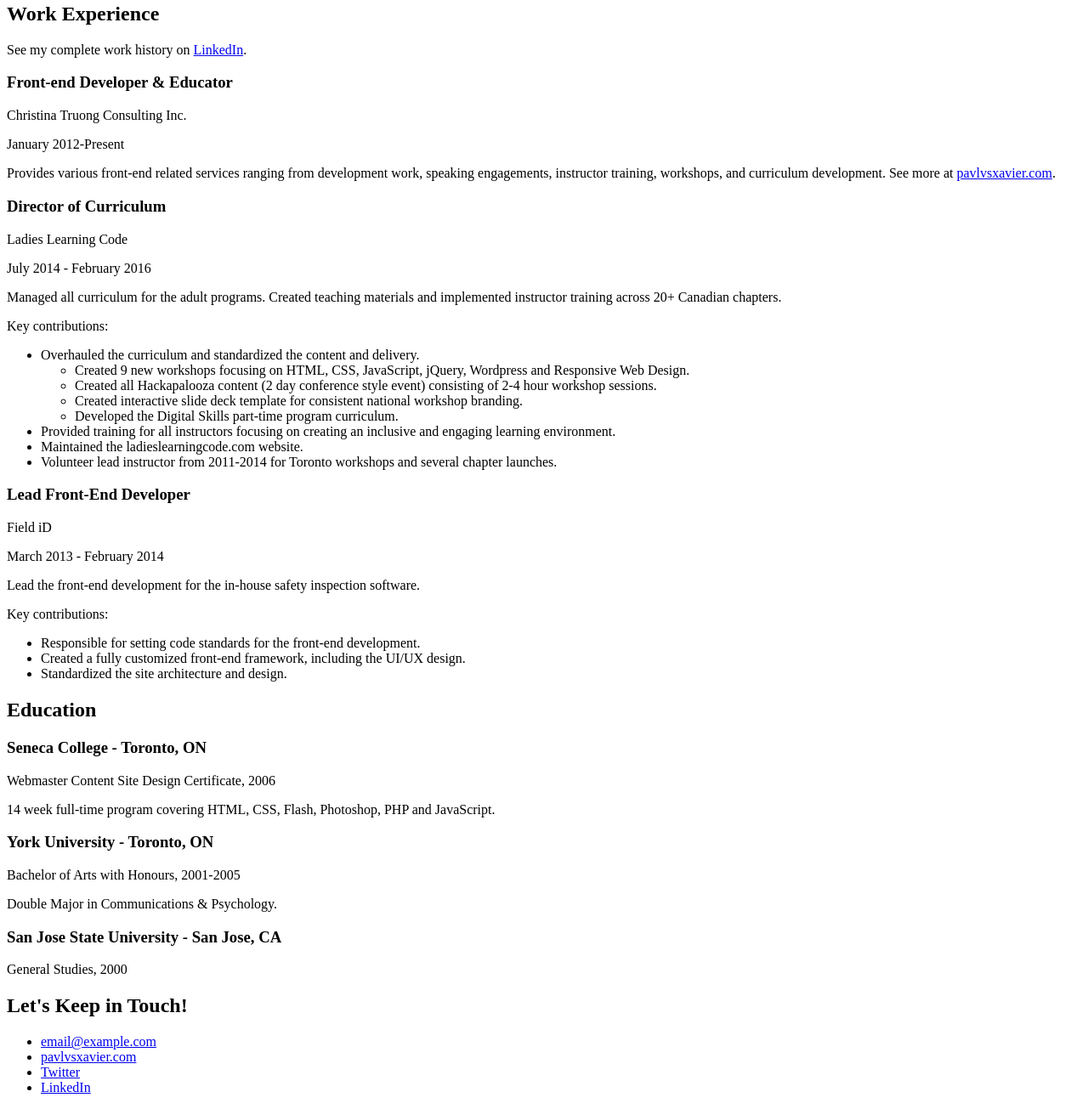
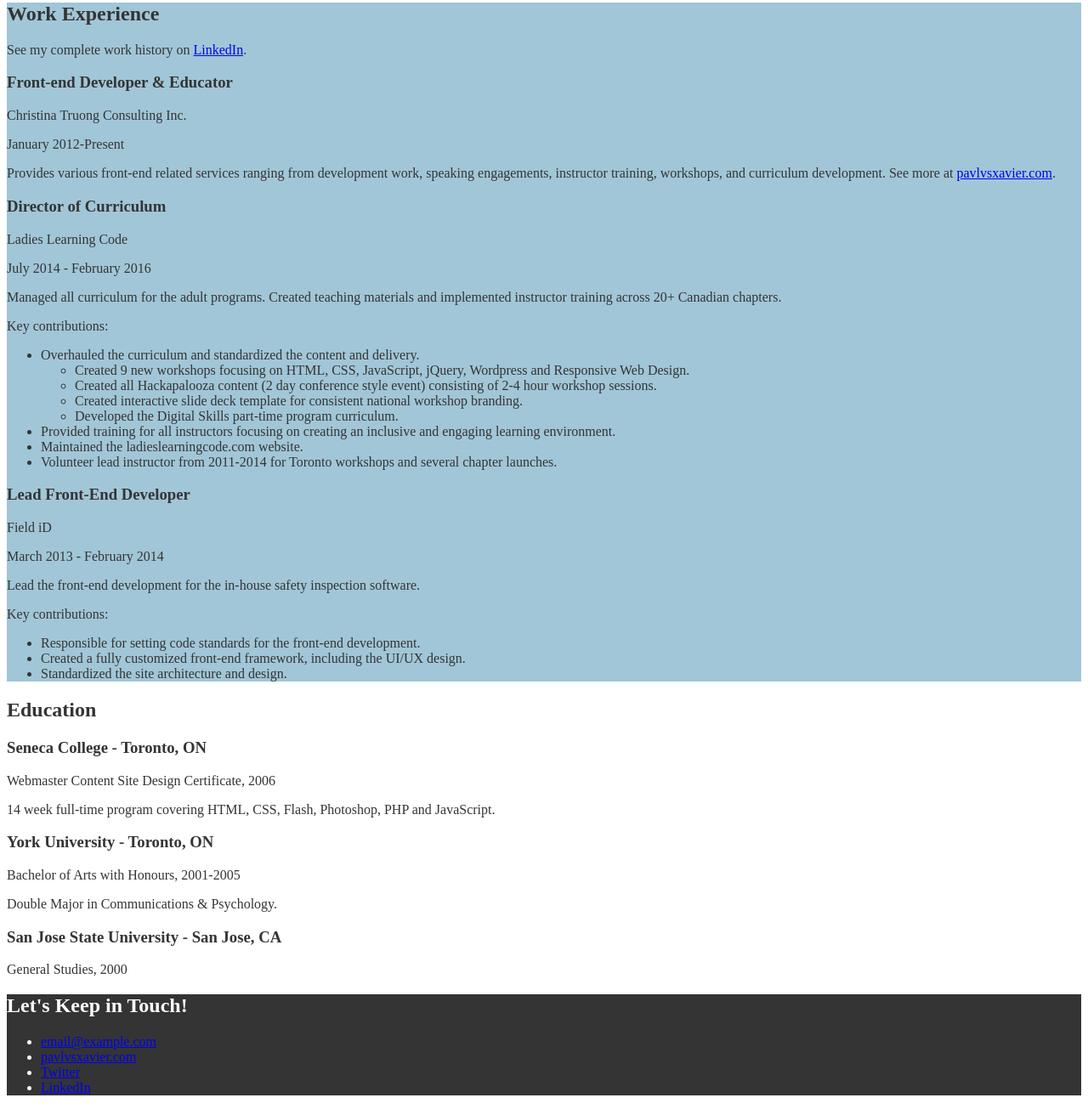
Before and after one commit to pavlvs/css-portfolio, a plain HTML site: page index.html in a window 1280 px wide. Shown: the part 1484-2789 px from the top of the page at 85% size. Drawn offline with Linux system fonts and the light colour scheme.

Commit message:
added colors to header, sections and footer

```diff
--- a/css/style.css
+++ b/css/style.css
@@ -1,3 +1,46 @@
+/*
+COLOR PALETTE
+https://coolors.co/f7fff7
+#F7FFF7 - almost white
+#343434 - dark gray - almost black
+#2F3061 - blue dark
+#FFE66D - yellow
+#A1C6D7 -blue light
+*/
+/* Global styles
+--------------------------------------*/
+body {
+  color: #343434;
+}
+
 img {
   width: 300px;
 }
+
+/* Profile
+--------------------------------------*/
+header {
+  background: #2F3061;
+  color: #F7FFF7;
+}
+
+/* Projects
+--------------------------------------*/
+.projects {
+  background: #F7FFF7;
+}
+
+/* Work Experience
+--------------------------------------*/
+.work-experience {
+  background: #A1C6D7;
+}
+
+/* Education
+--------------------------------------*/
+/* Contact Info
+--------------------------------------*/
+footer {
+  background: #343434;
+  color: #F7FFF7;
+}
--- a/index.html
+++ b/index.html
@@ -28,7 +28,7 @@
       </header>
 
       <!-- ********************  PROJECTS / PORTFOLIO  ********************* -->
-      <section>
+      <section class="projects">
         <h2>Featured Projects</h2>
         <p>
           View selected projects below. More information can be found at
@@ -99,7 +99,7 @@
       </section>
 
       <!-- ***********************  WORK EXPERIENCE  *********************** -->
-      <section>
+      <section class="work-experience">
         <h2>Work Experience</h2>
         <p>
           See my complete work history on
@@ -189,7 +189,7 @@
       </section>
 
       <!-- ******************  EDUCATION & CERTIFICATIONS ****************** -->
-      <section>
+      <section class="education">
         <h2>Education</h2>
 
         <section>
```
